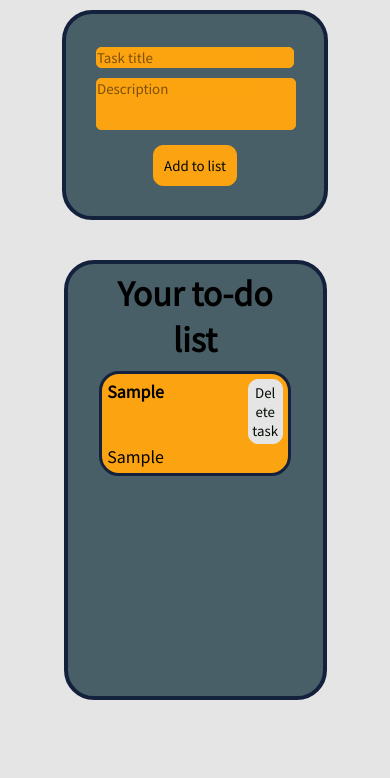
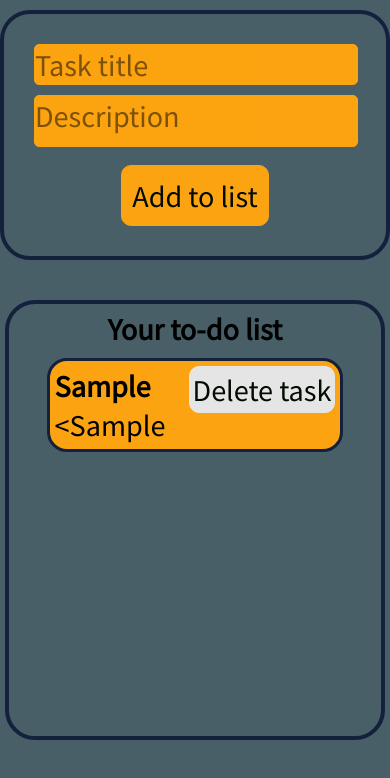
Before and after one commit to Artiu/To-do-list, a plain HTML site: page index.html in a window 390 px wide. Both pictures are taken after typing "Sample", "Sample" into the empty fields and a click on the button "Add to list". Drawn offline with Linux system fonts and the light colour scheme.

Commit message:
responsive website in progress

```diff
--- a/script.js
+++ b/script.js
@@ -4,7 +4,7 @@ document.getElementById("submit").addEventListener("click",function(){
     {
         let task = document.getElementById("thing");
         let list = document.getElementById("list");
-        list.innerHTML += "<li onmousedown='moveItem(this,event)' style='order:"+list.children.length+"'><span style='font-weight:bold'>"+title.value+"</span><button onClick='removeItem(this)'>Delete task</button><span>"+task.value+"</span></li>";
+        list.innerHTML += "<li onmousedown='moveItem(this,event)' style='order:"+list.children.length+"'><span style='font-weight:bold'>"+title.value+"</span><button onClick='removeItem(this)'>Delete task</button><br><<span class='content'>"+task.value+"</span></li>";
         title.value="";
         task.value="";
         saveData();
--- a/style.css
+++ b/style.css
@@ -62,6 +62,7 @@ body
     border:1px solid var(--second-color);
     border-radius:5px;
     margin-bottom: 10px;
+    width:100%;
 }
 button
 {
@@ -72,9 +73,11 @@ button
     border-radius:10px;
     cursor:pointer;
     outline:none;
+    float:right;
 }
 #submit
 {
+    float:none;
     background-color:var(--second-color);
     border:1px solid var(--second-color);
     color:#020b00;
@@ -91,8 +94,7 @@ li
     border:3px solid var(--third-color);
     border-radius:20px;
     background-color: var(--second-color);
-    display:grid;
-    grid-template-columns: 80% 20%;
+    list-style-type: none;
     width:90%;
     margin-left:auto;
     margin-right:auto;
@@ -125,3 +127,30 @@ li button:hover
 {
     background-color:#ffffff;
 }
+@media (max-width:855px)
+{
+    *
+    {
+        font-size:1.3rem;
+    }
+    body
+    {
+        background-color:#485f67;
+    };
+    #input-div
+    {
+        width:100%;
+    }
+    #thing
+    {
+        width:80%;
+    }
+    #list-container
+    {
+        width:80%;
+    }
+    li
+    {
+        grid-template-columns: 70% 30%;
+    }
+}
```
